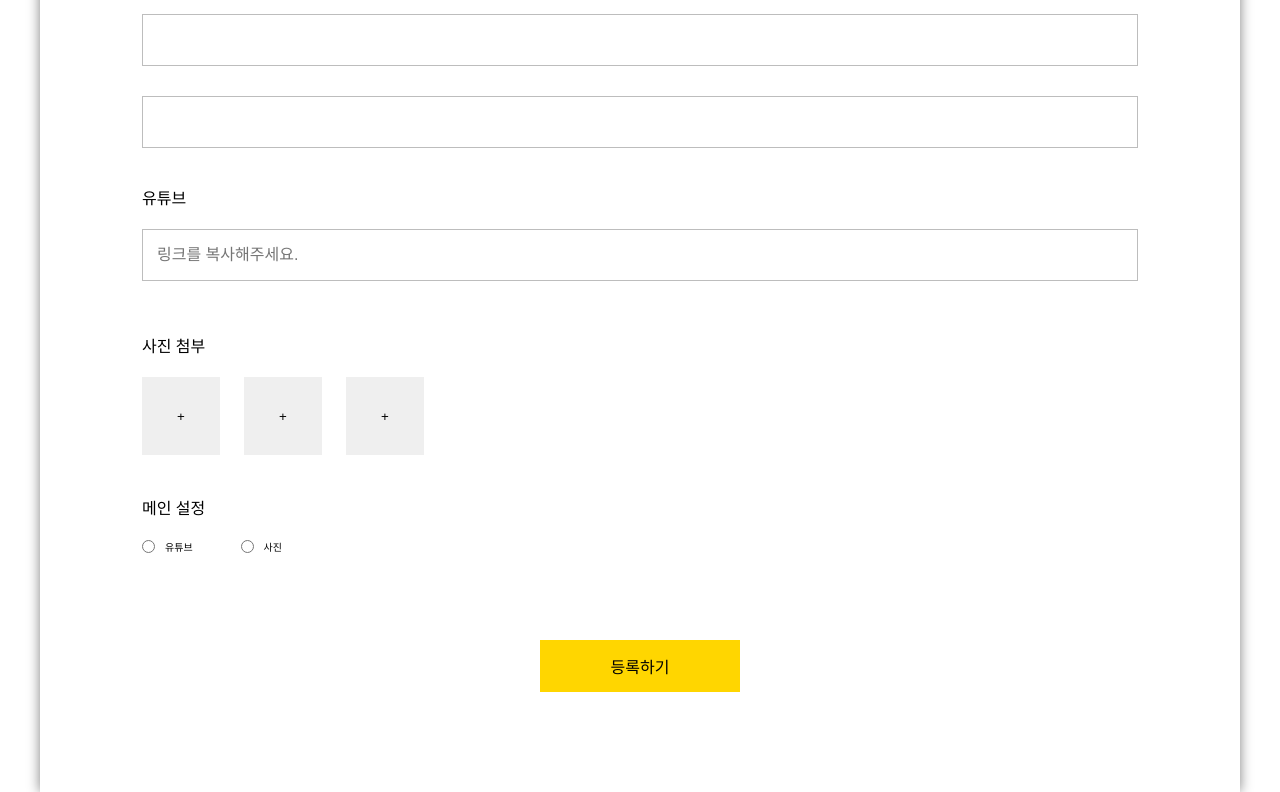
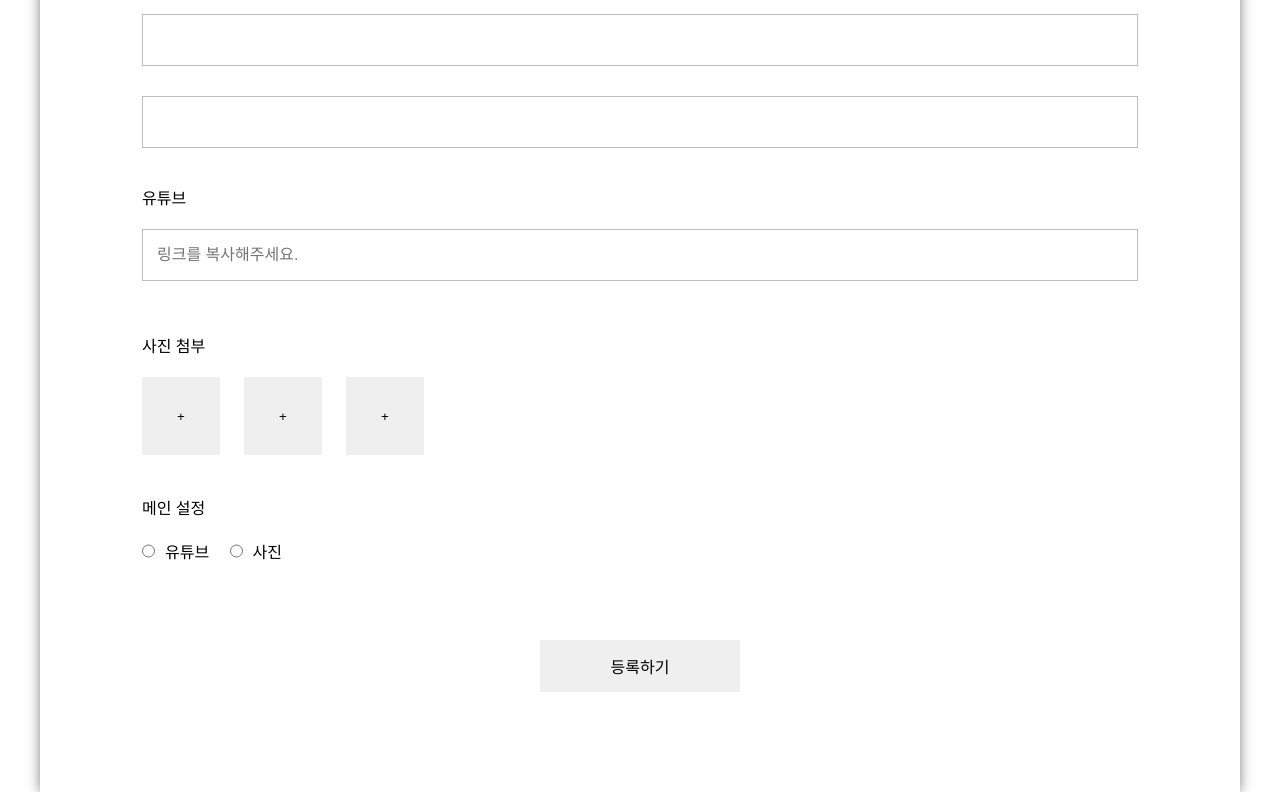
Before and after one commit to JeongTaekCho/frontend-jeongtaek-class, a Next.js app in the folder freeboard_frontend/: page /boards/boardWrite in a window 1280 px wide. Shown: the part 1150-1942 px from the top of the page. Built offline with nearby package versions, Linux system fonts and the light colour scheme.

Commit message:
modify freeBoard folder

```diff
--- a/freeboard_frontend/src/component/boards/boardDetail/BoardDetail.container.js
+++ b/freeboard_frontend/src/component/boards/boardDetail/BoardDetail.container.js
@@ -83,6 +83,10 @@ const BoardDetail = () => {
 
   const [createComment] = useMutation(CREATE_COMMENT);
 
+  const goBoardWrite = () => {
+    router.push("/boards/boardWrite");
+  };
+
   const onClickCommentSubmit = async () => {
     const result = await createComment({
       variables: {
@@ -112,7 +116,9 @@ const BoardDetail = () => {
         onModalBtn={onModalBtn}
         boardDetailDate={boardDetailDate}
         onClickCommentSubmit={onClickCommentSubmit}
+        goBoardWrite={goBoardWrite}
         data={data}
+        router={router}
       />
     </>
   );
--- a/freeboard_frontend/src/component/boards/boardDetail/BoardDetail.styled.js
+++ b/freeboard_frontend/src/component/boards/boardDetail/BoardDetail.styled.js
@@ -5,7 +5,7 @@ import { testResponsive } from "../../../../styles/test";
 
 export const BoardDetailContainer = styled.div`
   width: 1200px;
-  margin: 200px auto;
+  margin: 100px auto;
   @media ${(props) => props.theme.tablet} {
     width: 90%;
   }
--- a/freeboard_frontend/src/component/boards/boardWrite/BoardWrite.presenter.js
+++ b/freeboard_frontend/src/component/boards/boardWrite/BoardWrite.presenter.js
@@ -110,11 +110,11 @@ const BoardWriteUi = ({
               <S.MainSelectInputBox>
                 <div>
                   <input id="youtube" type="radio" name="mainSelect" />
-                  <label htmlFor="youtube">유튜브</label>
+                  <S.RadioLabel htmlFor="youtube">유튜브</S.RadioLabel>
                 </div>
                 <div>
                   <input id="photo" type="radio" name="mainSelect" />
-                  <label htmlFor="photo">사진</label>
+                  <S.RadioLabel htmlFor="photo">사진</S.RadioLabel>
                 </div>
               </S.MainSelectInputBox>
             </S.MainSelectBox>
--- a/freeboard_frontend/src/component/boards/boardWrite/BoardWrite.styled.js
+++ b/freeboard_frontend/src/component/boards/boardWrite/BoardWrite.styled.js
@@ -197,7 +197,7 @@ export const FormSubmitBtn = styled.button`
   font-size: 1.6rem;
   font-weight: 500;
   color: #000;
-  background: #ffd600;
+  background: ${(props) => props.theme.mainColor};
   margin: 0 auto;
   cursor: pointer;
 `;
@@ -207,3 +207,9 @@ export const ErrorMsg = styled.span`
   font-weight: 500;
   color: #f00;
 `;
+
+export const RadioLabel = styled.label`
+  font-size: 1.6rem;
+  font-weight: 500;
+  color: #000;
+`;
--- a/freeboard_frontend/styles/theme.js
+++ b/freeboard_frontend/styles/theme.js
@@ -6,6 +6,7 @@ const viewPort = {
 const theme = {
   tablet: `(max-width : ${viewPort.tabletSize} )`,
   mobile: `(max-width : ${viewPort.mobileSize} )`,
+  mainColor: "FFD600",
 };
 
 export default theme;
```
Also changed, not shown: freeboard_frontend/src/component/boards/boardDetail/BoardDetail.presenter.js (+2 -5 lines).
